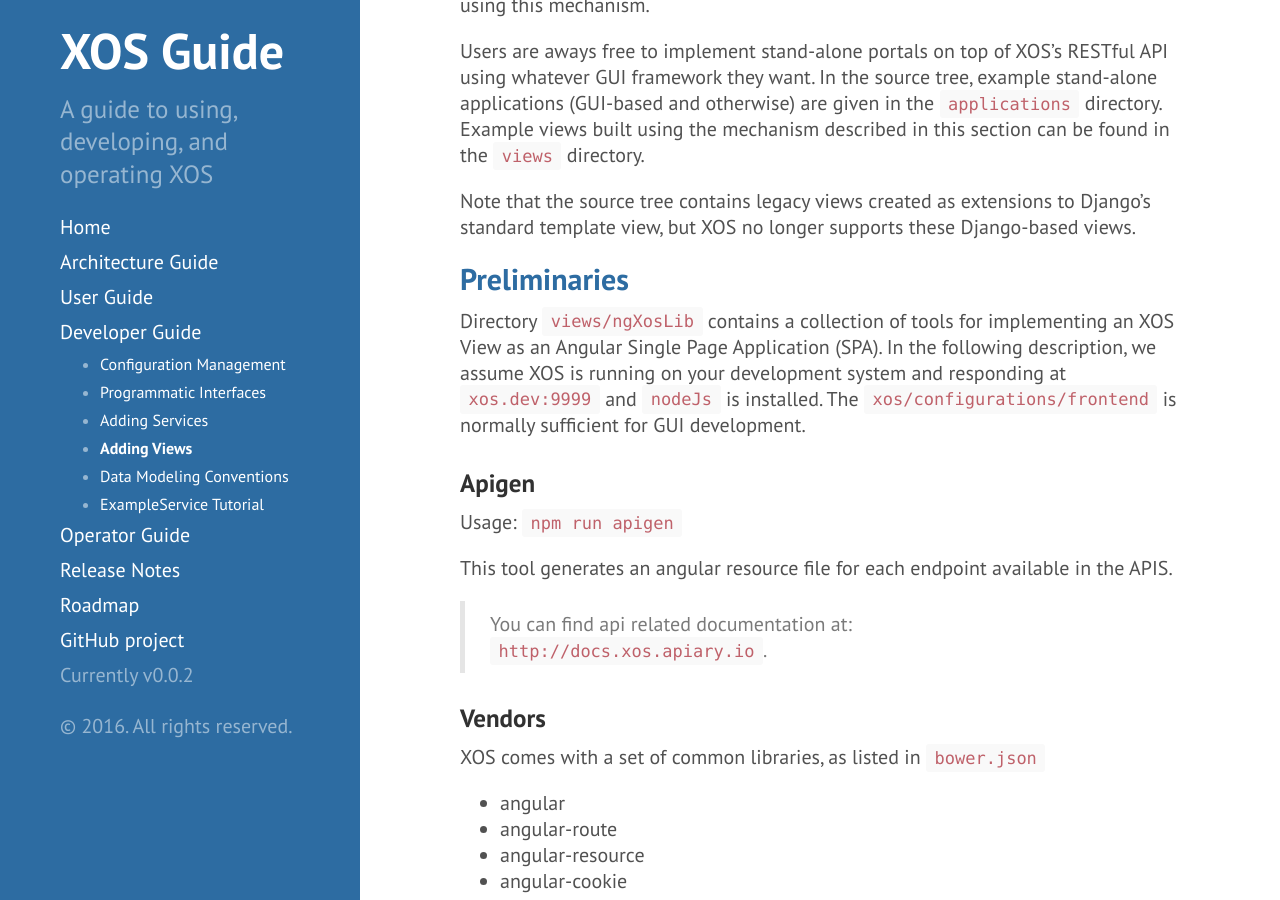
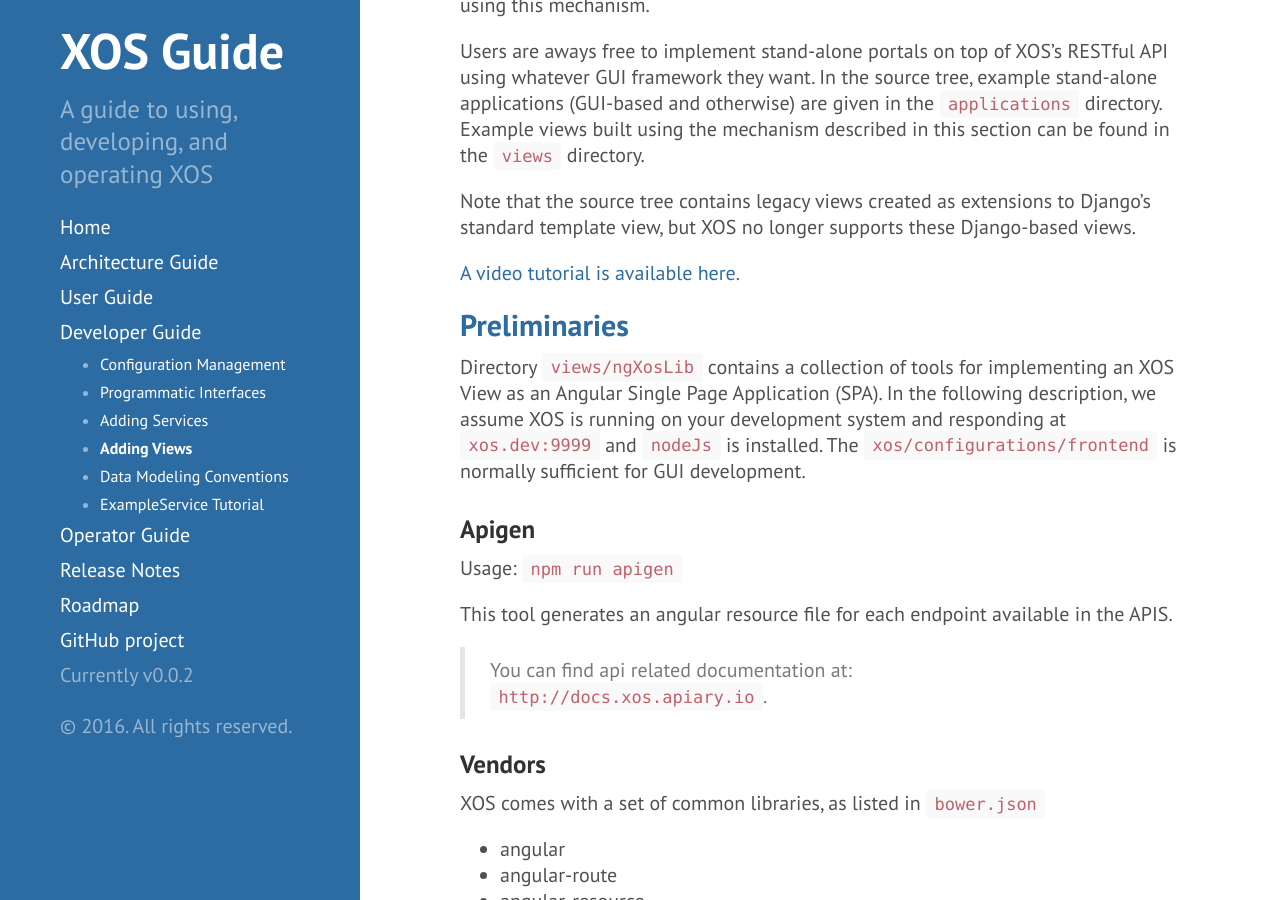
Before and after one commit to open-cloud/open-cloud.github.io.old, a Jekyll site: the page built from devguide_addview.md, in a window 1280 px wide and 900 px high, scrolled down 1060 px. Built offline with Jekyll 4.4.1, drawn with Linux system fonts in a browser that asks for light colours.

Commit message:
Added link to view tutorial

```diff
--- a/devguide_addview.md
+++ b/devguide_addview.md
@@ -45,6 +45,8 @@
 Note that the source tree contains legacy views created as extensions
 to Django's standard template view, but XOS no longer supports these
 Django-based views.
+
+<a href="https://www.youtube.com/watch?v=iEp9F7JYPO8" target="_blank">A video tutorial is available here.</a>
 
 ## Preliminaries
 
```
